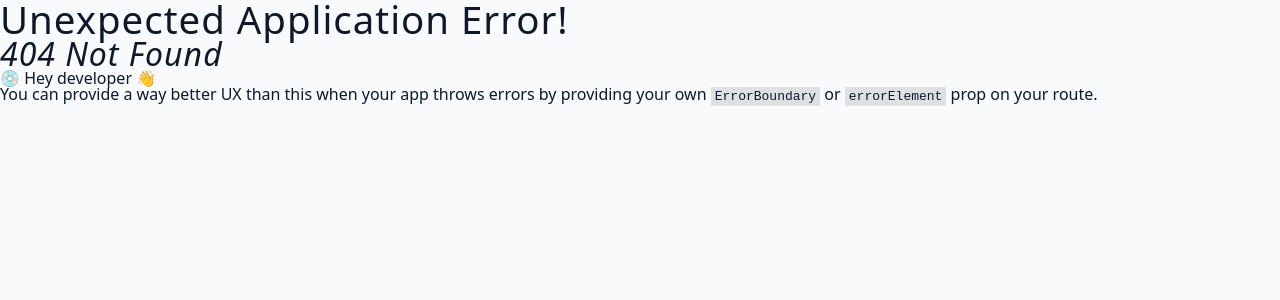
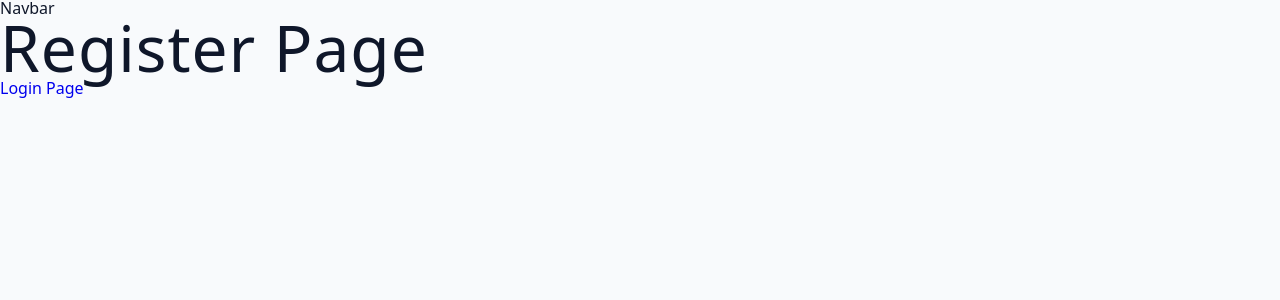
Before and after one commit to sagar442-debug/JobTrackerApp, a React (Vite) app in the folder client/: page /register in a window 1280 px wide. Before the commit this address had no page. Shown: the top 300 px of the page. Built offline with nearby package versions, Linux system fonts and the light colour scheme.

Commit message:
Creating nested react route

```diff
--- a/client/src/App.jsx
+++ b/client/src/App.jsx
@@ -1,24 +1,41 @@
-import React from 'react'
-import { RouterProvider, createBrowserRouter } from 'react-router-dom'
-import HomeLayout from './pages/HomeLayout'
+import React from "react";
+import { RouterProvider, createBrowserRouter } from "react-router-dom";
+import {
+  HomeLayout,
+  Landing,
+  Register,
+  DashboardLayout,
+  Error,
+  Login,
+} from "./pages";
+
 const router = createBrowserRouter([
   {
-    path: '/',
-    element: <HomeLayout/>
+    path: "/",
+    element: <HomeLayout />,
+    children:[
+      {
+        index: true,
+        element: <Landing/>
+      },
+      {
+        path: "register",
+        element: <Register />,
+      },
+      {
+        path: "login",
+        element: <Login />,
+      },
+      {
+        path: "dashboard",
+        element: <DashboardLayout />,
+      },
+    ]
   },
-  {
-    path: '/about',
-    element: (<div>
-      <h1>About</h1>
-    </div>)
-  }
-])
-
+]);
 
 const App = () => {
-  return (
-    <RouterProvider router={router} />
-  )
-}
+  return <RouterProvider router={router} />;
+};
 
-export default App
+export default App;
--- a/client/src/pages/HomeLayout.jsx
+++ b/client/src/pages/HomeLayout.jsx
@@ -1,11 +1,13 @@
-import React from 'react'
+import React from "react";
+import { Outlet } from "react-router-dom";
 
 const HomeLayout = () => {
   return (
-    <h1>
-      Homelayout
-    </h1>
-  )
-}
+    <div>
+      <nav>Navbar</nav>
+      <Outlet />
+    </div>
+  );
+};
 
-export default HomeLayout
+export default HomeLayout;
--- a/client/src/pages/Login.jsx
+++ b/client/src/pages/Login.jsx
@@ -1,10 +1,14 @@
 import React from 'react'
+import { Link } from 'react-router-dom'
 
 function Login() {
   return (
-    <h1>
-      Login Page
-    </h1>
+    <div>
+      <h1>
+        Login Page
+      </h1>
+      <Link to="/register">Register Page</Link>
+    </div>
   )
 }
 
--- a/client/src/pages/Register.jsx
+++ b/client/src/pages/Register.jsx
@@ -1,10 +1,15 @@
 import React from 'react'
+import { Link } from 'react-router-dom'
+
 
 function Register() {
   return (
-    <h1>
-      Register Page
-    </h1>
+    <div>
+      <h1>
+        Register Page
+      </h1>
+      <Link to="/login">Login Page</Link>
+    </div>
   )
 }
 
```
Also changed, not shown: client/src/pages/index.js (+12 -0 lines), client/src/assets/css/index.css (line endings or trailing spaces), client/src/index.css (line endings or trailing spaces).
